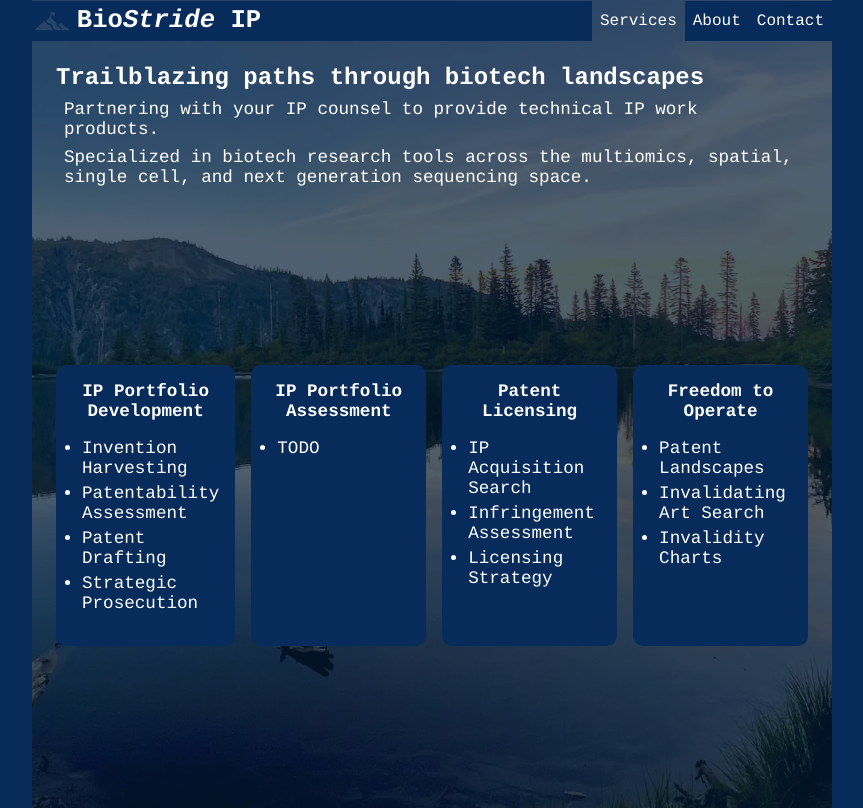
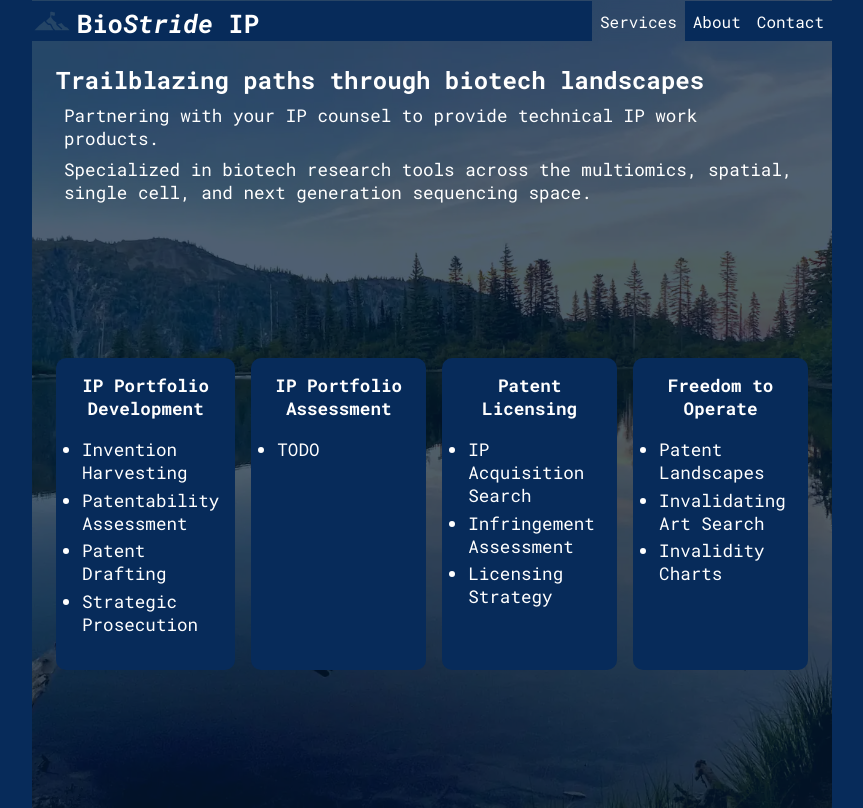
Before and after one commit to skedwards88/biostride-ip, a React app: page / in a window 1280 px wide. Shown: the whole page, without its empty margins (208-1071 px from the left). Built offline with nearby package versions, Linux system fonts and the light colour scheme.

Commit message:
add font

```diff
--- a/src/components/About.js
+++ b/src/components/About.js
@@ -5,9 +5,7 @@ export default function About() {
     <div className="content" id="about">
       <div className="pcontent">
         <h2>TODO</h2>
-        <p>
-          TODO.
-        </p>
+        <p>TODO.</p>
         <p>TODO.</p>
       </div>
     </div>
--- a/src/components/Contact.js
+++ b/src/components/Contact.js
@@ -7,9 +7,7 @@ export default function Contact() {
         <h2>
           Contact Bio<i>Stride</i> IP
         </h2>
-        <p>
-          todo.
-        </p>
+        <p>todo.</p>
         <p>todo.</p>
       </div>
     </div>
--- a/src/index.html
+++ b/src/index.html
@@ -21,6 +21,14 @@
       content="black-translucent"
     />
     <meta name="apple-mobile-web-app-title" content="BioStride IP" />
+    <!-- Font -->
+    <link rel="preconnect" href="https://fonts.googleapis.com" />
+    <link rel="preconnect" href="https://fonts.gstatic.com" crossorigin />
+    <link
+      href="https://fonts.googleapis.com/css2?family=Roboto+Mono:ital,wght@0,100..700;1,100..700&display=swap"
+      rel="stylesheet"
+    />
+    <!-- End font -->
   </head>
 
   <body>
--- a/src/styles/App.css
+++ b/src/styles/App.css
@@ -12,7 +12,7 @@ body {
 }
 
 .App {
-  font-family: "Robot Mono", Courier, monospace;
+  font-family: "Roboto Mono", Courier, monospace;
   display: flex;
   flex-direction: column;
   position: relative;
```
Also changed, not shown: 1 other file (tests, documents, lock files or other folders).
